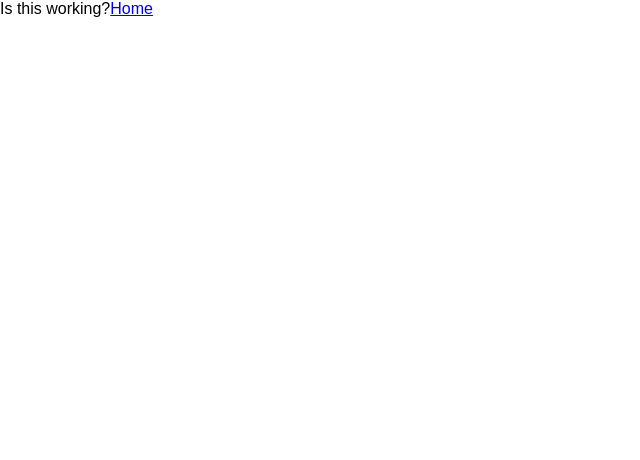
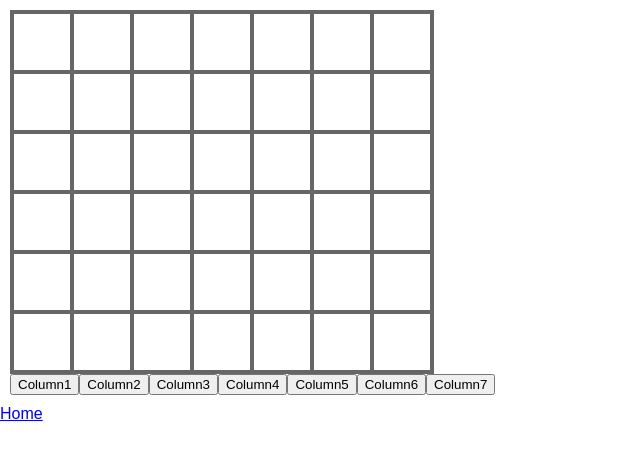
Before and after one commit to jroyals2/connect, a React (Create React App) app in the folder client/: page /users/1/oneplayergame in a window 1280 px wide. Shown: the top 460 px of the page, without its empty margins (0-640 px from the left). Built offline with nearby package versions, Linux system fonts and the light colour scheme.

Commit message:
setting up the game board for AI opponent

```diff
--- a/client/src/components/OnePlayerGame.jsx
+++ b/client/src/components/OnePlayerGame.jsx
@@ -1,11 +1,138 @@
 import React, { Component } from 'react';
 import { Link } from 'react-router-dom'
+import styled from 'styled-components'
+
+const GameGrid = styled.div`
+display: table;
+width: auto;
+border: 2px solid #666666;
+font-size: 0px;
+
+`
+const Container = styled.div`
+padding: 10px;
+`
+
+const GameRows = styled.div`
+display: table-row;
+border: 2px solid #666666;
+width: auto;
+clear: both;
+
+`
+
+const GameColumns = styled.div`
+float: left;
+display: table-column;
+border: 2px solid #666666;
+width: 56px;
+height: 56px;
+text-align: center;
+`
+
 
 class OnePlayerGame extends Component {
+    state = {
+        gameBoard: [
+            [0, 0, 0, 0, 0, 0, 0],
+            [0, 0, 0, 0, 0, 0, 0],
+            [0, 0, 0, 0, 0, 0, 0],
+            [0, 0, 0, 0, 0, 0, 0],
+            [0, 0, 0, 0, 0, 0, 0],
+            [0, 0, 0, 0, 0, 0, 0]],
+        computerWins: false
+    }
+
+    // These are all the win conditions
+    winConditionColumn = () => {
+        for (let i = this.state.gameBoard.length - 1; i > 3; i--) {
+            for (let j = 0; j < 6; j++) {
+                if (this.state.gameBoard[i][j] === 'one' && this.state.gameBoard[i - 1][j] === 'one' && this.state.gameBoard[i - 2][j] === 'one' && this.state.gameBoard[i - 3][j] === 'one') {
+                    console.log('player 1 wins column')
+                    this.setState({ playerOneWin: true })
+                    this.setState({ killGame: true })
+                } else if (this.state.gameBoard[i][j] === 'two' && this.state.gameBoard[i - 1][j] === 'two' && this.state.gameBoard[i - 2][j] === 'two' && this.state.gameBoard[i - 3][j] === 'two') {
+                    console.log('Computer wins column')
+                    this.setState({ computerWins: true })
+                    this.setState({ killGame: true })
+                }
+            }
+        }
+    }
+    winConditionRow = () => {
+        for (let i = this.state.gameBoard.length - 1; i >= 0; i--) {
+            for (let j = 0; j < 4; j++) {
+                if (this.state.gameBoard[i][j] === 'one' && this.state.gameBoard[i][j + 1] === 'one' && this.state.gameBoard[i][j + 2] === 'one' && this.state.gameBoard[i][j + 3] === 'one') {
+                    console.log("player 1 wins rows")
+                    this.setState({ playerOneWin: true })
+                    this.setState({ killGame: true })
+                } else if (this.state.gameBoard[i][j] === 'two' && this.state.gameBoard[i][j + 1] === 'two' && this.state.gameBoard[i][j + 2] === 'two' && this.state.gameBoard[i][j + 3] === 'two') {
+                    console.log("Computer Wins wins rows")
+                    this.setState({ computerWins: true })
+                    this.setState({ killGame: true })
+                }
+            }
+        }
+    }
+    winConditionDiagUp = () => {
+        for (let i = this.state.gameBoard.length - 1; i > 3; i--) {
+            for (let j = 0; j < 4; j++) {
+                if (this.state.gameBoard[i][j] === 'one' && this.state.gameBoard[i - 1][j + 1] === 'one' && this.state.gameBoard[i - 2][j + 2] === 'one' && this.state.gameBoard[i - 3][j + 3] === 'one') {
+                    console.log('Player 1 wins Diag Up')
+                    this.setState({ playerOneWin: true })
+                    this.setState({ killGame: true })
+                } else if (this.state.gameBoard[i][j] === 'two' && this.state.gameBoard[i - 1][j + 1] === 'two' && this.state.gameBoard[i - 2][j + 2] === 'two' && this.state.gameBoard[i - 3][j + 3] === 'two') {
+                    console.log('Computer wins Diag Up')
+                    this.setState({ computerWins: true })
+                    this.setState({ killGame: true })
+                }
+            }
+        }
+    }
+    winConditionDiagDown = () => {
+        for (let i = 0; i < 3; i++) {
+            for (let j = 0; j < 4; j++) {
+                if (this.state.gameBoard[i][j] === 'one' && this.state.gameBoard[i + 1][j + 1] === 'one' && this.state.gameBoard[i + 2][j + 2] === 'one' && this.state.gameBoard[i + 3][j + 3] === 'one') {
+                    console.log('Player 1 wins Diag Down')
+                    this.setState({ playerOneWin: true })
+                    this.setState({ killGame: true })
+                } else if (this.state.gameBoard[i][j] === 'two' && this.state.gameBoard[i + 1][j + 1] === 'two' && this.state.gameBoard[i + 2][j + 2] === 'two' && this.state.gameBoard[i + 3][j + 3] === 'two') {
+                    console.log('Computer wins Diag Down')
+                    this.setState({ computerWins: true })
+                    this.setState({ killGame: true })
+                }
+            }
+        }
+    }
+
     render() {
+
+        const gameSetup = <Container>
+        <GameGrid>
+            {this.state.gameBoard.map((array, index) => {
+                return <GameRows
+                    key={index}>{array.map((each, index) => {
+                        return <GameColumns key={index} className={each}>{each}</GameColumns>
+                    })}</GameRows>
+            })}
+        </GameGrid>
+        <div>
+                {this.state.killGame ? "Game Over! Press New Game to start over!" :
+                    <div>
+                        <button onClick={() => this.playerMove(0)}>Column1</button>
+                        <button onClick={() => this.playerMove(1)}>Column2</button>
+                        <button onClick={() => this.playerMove(2)}>Column3</button>
+                        <button onClick={() => this.playerMove(3)}>Column4</button>
+                        <button onClick={() => this.playerMove(4)}>Column5</button>
+                        <button onClick={() => this.playerMove(5)}>Column6</button>
+                        <button onClick={() => this.playerMove(6)}>Column7</button>
+                    </div>}
+            </div>
+        </Container>
+
         return (
             <div>
-                Is this working?
+                {gameSetup}
                 <Link to='/'>Home</Link>
             </div>
         );
```
